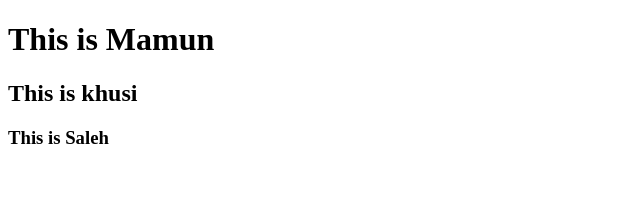
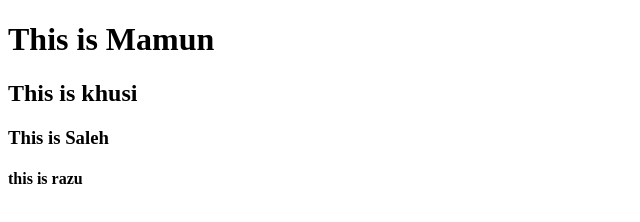
Before and after one commit to Mamun707/git-testyfy, a website: page index.html in a window 1280 px wide. Shown: the full height of the page, 0-640 px from the left. Drawn offline with Linux system fonts and the light colour scheme.

Commit message:
fourth commit

```diff
--- a/index.html
+++ b/index.html
@@ -3,13 +3,14 @@
 <head>
     <meta charset="UTF-8">
     <meta name="viewport" content="width=device-width, initial-scale=1.0">
-    <title>Document</title>
+    <title>git-test</title>
 </head>
 <body>
     <div>
         <h1>This is Mamun</h1>
         <h2>This is khusi</h2>
         <h3>This is Saleh</h3>
+        <h4>this is razu</h4>
     </div>
 </body>
 </html>
```
Also changed, not shown: package.json (added, +24 -0 lines), 2 other files.
